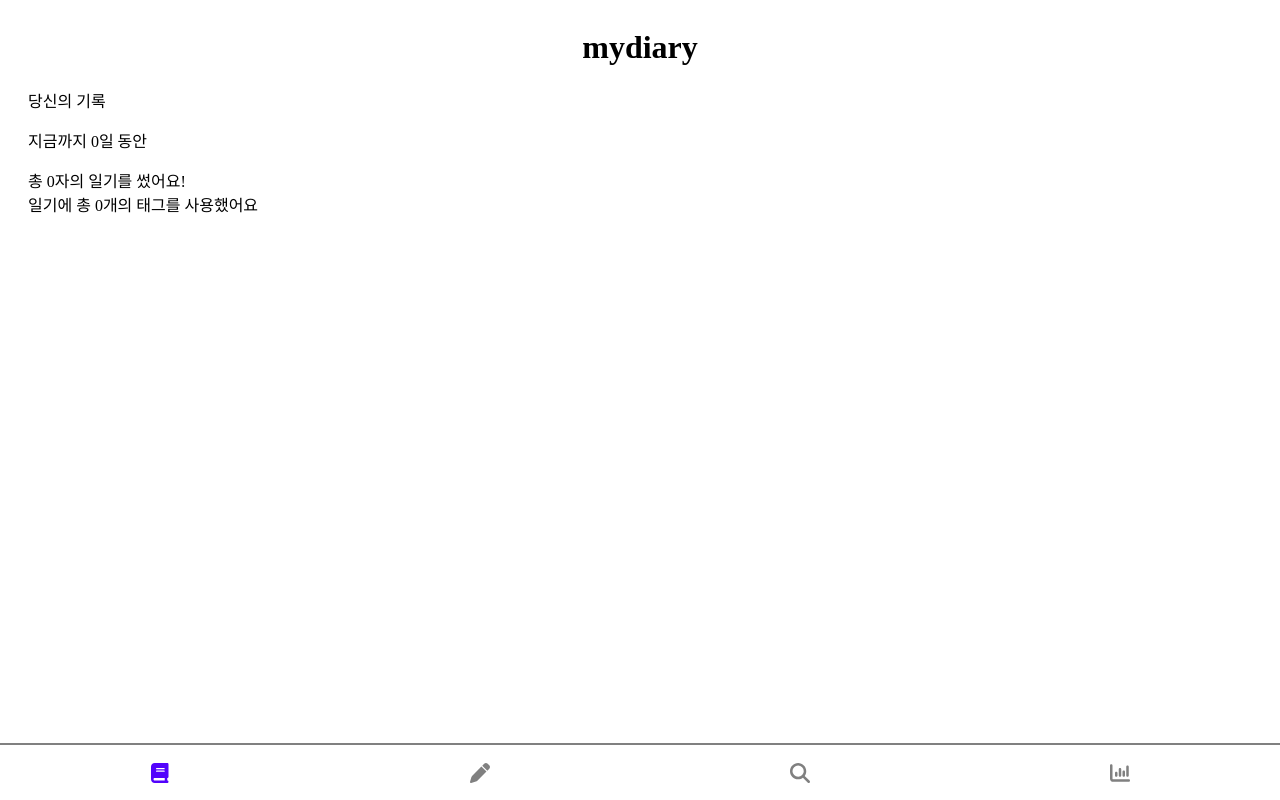
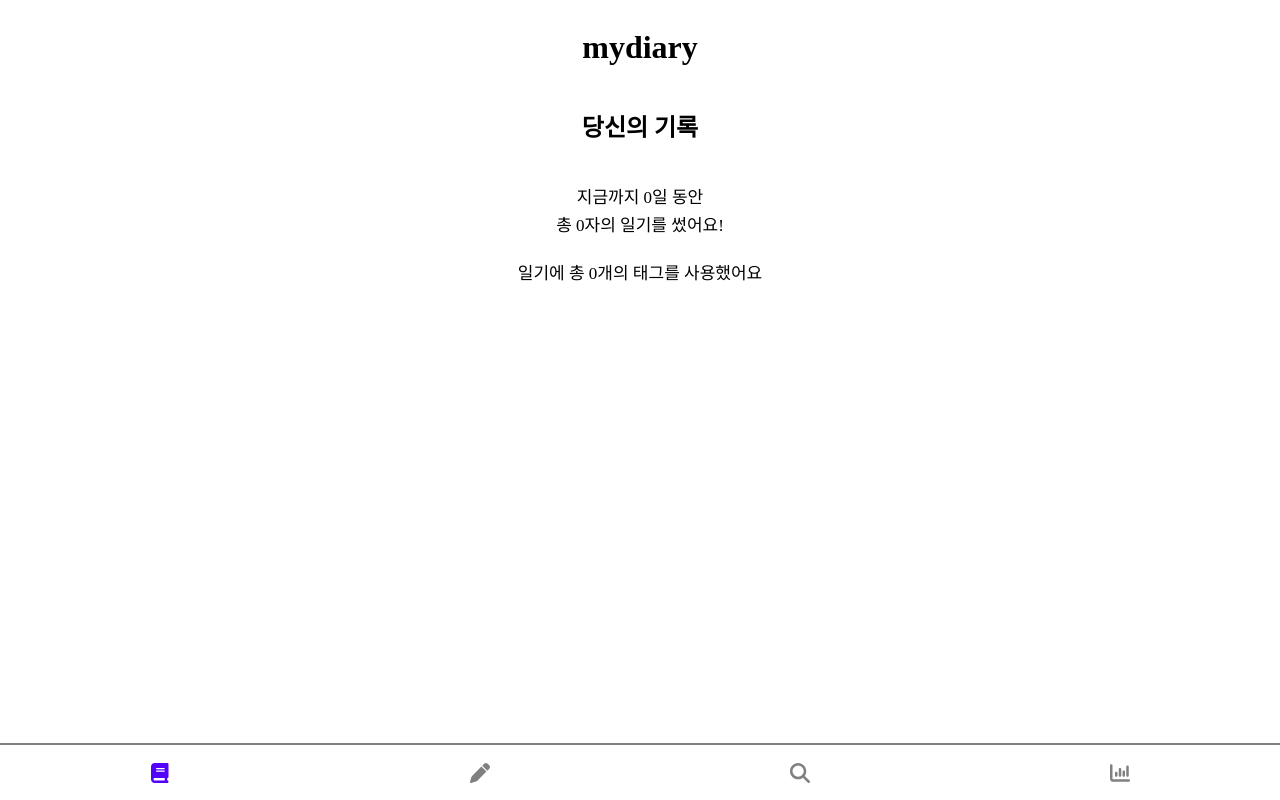
Before and after one commit to purple402/mydiary, a React (Create React App) app: page /statistics in a window 1280 px wide. Built offline with nearby package versions, Linux system fonts and the light colour scheme.

Commit message:
Update style of Statistics.tsx

```diff
--- a/src/screens/Statistics.tsx
+++ b/src/screens/Statistics.tsx
@@ -8,9 +8,25 @@ import { DiaryType, RecordType } from '../types';
 //   totalNumOfChar: number;
 //   totalTagNumber: number;
 // }
+const StatisticTitle = styled.h2`
+  margin-bottom: 40px;
+`;
 
 const StatisticsDiv = styled.div`
   padding: 0 20px;
+  display: flex;
+  flex-direction: column;
+  align-items: center;
+  margin-bottom: 20px;
+`;
+
+const StyledSpan = styled.span`
+  font-size: 17px;
+  margin-bottom: 3px;
+`;
+
+const StyledSpanTagList = styled(StyledSpan)`
+  margin-bottom: 15px;
 `;
 
 function removeDuplicates(list: string[]): string[] {
@@ -60,14 +76,12 @@ function Statistics() {
     <div>
       <Title />
       <StatisticsDiv>
-        <span> 당신의 기록 </span>
-        <div>
-          <p>{totalDateNum}</p>
-          <span>{totalContentsNum}</span>
-        </div>
-        <div>
-          <span>{totalTagsNum}</span>
-        </div>
+        <StatisticTitle> 당신의 기록 </StatisticTitle>
+        <StyledSpan>{totalDateNum}</StyledSpan>
+        <StyledSpan>{totalContentsNum}</StyledSpan>
+      </StatisticsDiv>
+      <StatisticsDiv>
+        <StyledSpanTagList>{totalTagsNum}</StyledSpanTagList>
         <TagList tags={totalTagsList} />
       </StatisticsDiv>
     </div>
```
